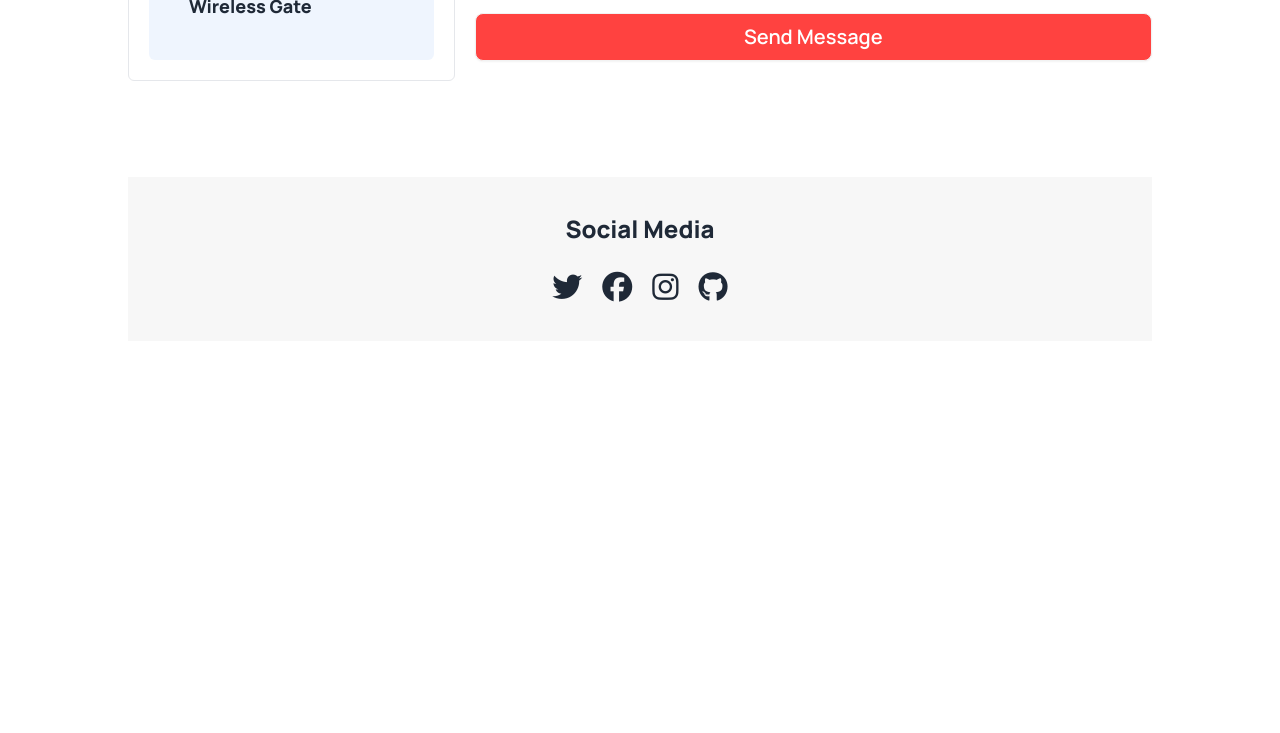
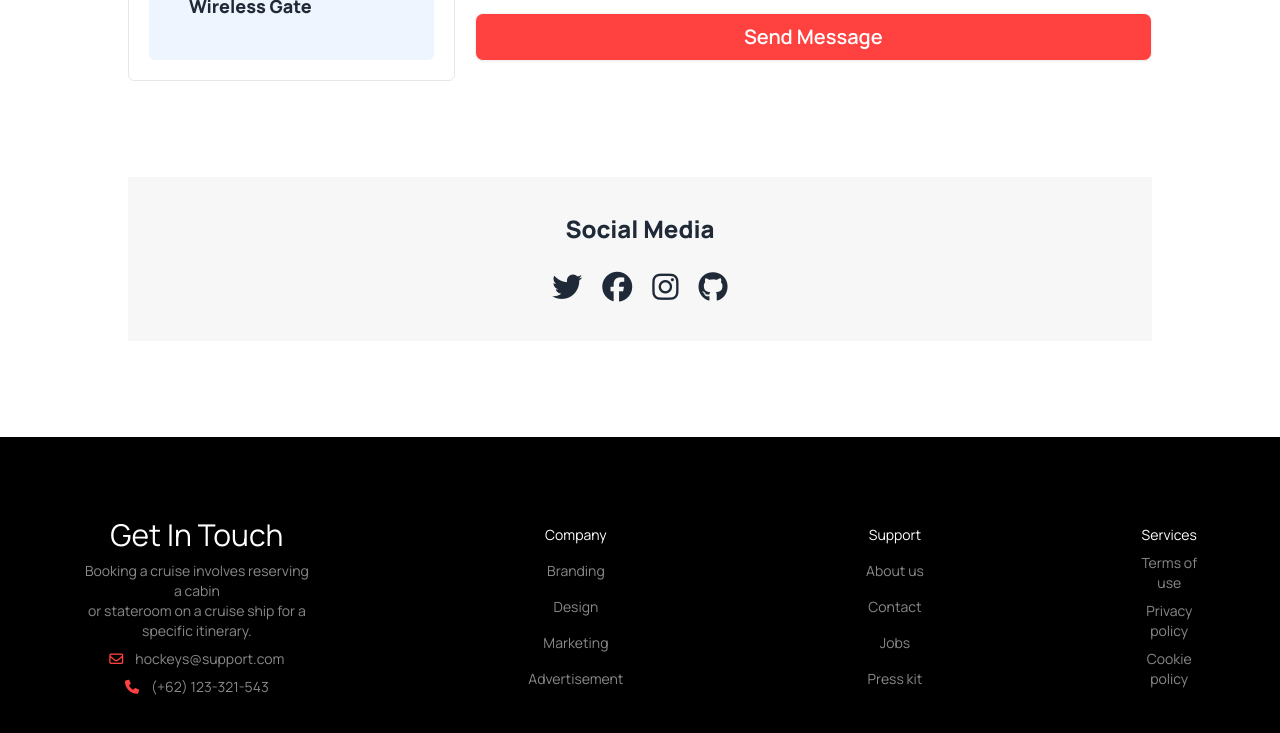
Before and after one commit to md-jihad-khan/B9A3-Hockeys, a plain HTML site: page index.html in a window 1280 px wide. Shown: the part 5439-6172 px from the top of the page. Before the commit the page ends 5876 px from the top, so only its background shows below. Drawn offline with nearby package versions, Linux system fonts and the light colour scheme.

Commit message:
added the footer section

```diff
--- a/index.html
+++ b/index.html
@@ -817,6 +817,51 @@
       </section>
     </main>
     <!-- footer -->
-    <footer></footer>
+    <footer
+      class="footer p-20 bg-black text-white flex flex-col justify-center items-center md:flex-row"
+    >
+      <nav
+        class="text-center mx-auto w-3/4 md:w-auto flex flex-col items-center"
+      >
+        <header class="text-3xl">Get In Touch</header>
+        <p class="text-light-gray">
+          Booking a cruise involves reserving a cabin <br />
+          or stateroom on a cruise ship for a specific itinerary.
+        </p>
+
+        <div class="flex gap-3 items-center">
+          <i class="fa-regular fa-envelope text-primary-color"></i>
+          <p class="text-light-gray">hockeys@support.com</p>
+        </div>
+        <div class="flex gap-3 items-center">
+          <i class="fa-solid fa-phone text-primary-color"></i>
+          <p class="text-light-gray">(+62) 123-321-543</p>
+        </div>
+      </nav>
+      <div class="flex gap-11 md:flex-row w-full justify-evenly">
+        <nav class="text-light-gray flex gap-4 flex-col text-center">
+          <header class="text-white">Company</header>
+          <a class="link link-hover">Branding</a>
+          <a class="link link-hover">Design</a>
+          <a class="link link-hover">Marketing</a>
+          <a class="link link-hover">Advertisement</a>
+        </nav>
+        <nav class="text-light-gray flex gap-4 flex-col text-center">
+          <header class="text-white">Support</header>
+          <a class="link link-hover">About us</a>
+          <a class="link link-hover">Contact</a>
+          <a class="link link-hover">Jobs</a>
+          <a class="link link-hover">Press kit</a>
+        </nav>
+      </div>
+      <nav
+        class="flex flex-col text-light-gray col-span-2 text-center items-center"
+      >
+        <header class="text-white">Services</header>
+        <a class="link link-hover">Terms of use</a>
+        <a class="link link-hover">Privacy policy</a>
+        <a class="link link-hover">Cookie policy</a>
+      </nav>
+    </footer>
   </body>
 </html>
```
